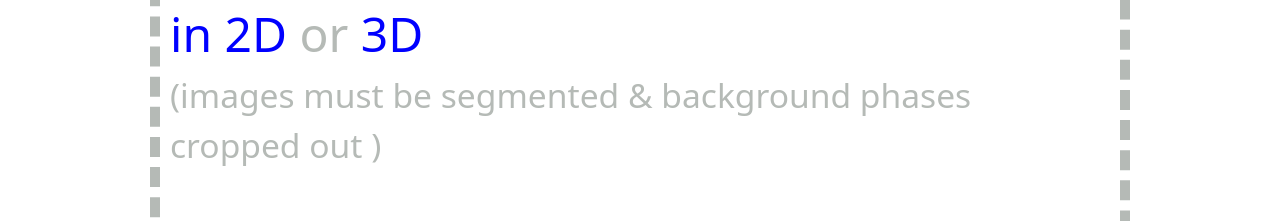
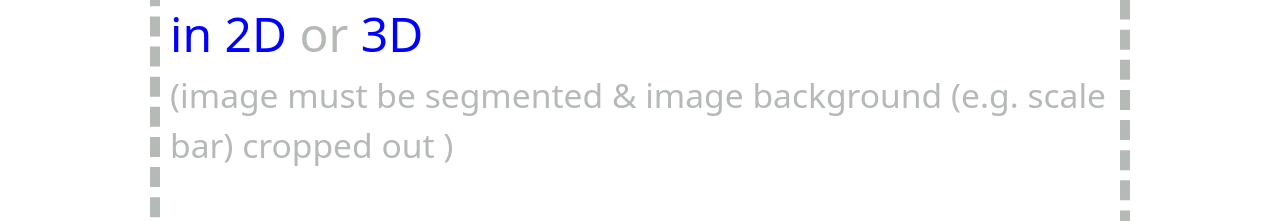
Before and after one commit to tldr-group/ImageRep, a React app in the folder frontend/: page / in a window 1280 px wide. Shown: the part 342-563 px from the top of the page. Built offline with nearby package versions, Linux system fonts and the light colour scheme; the HTML template or start-up script is replaced by a standard one.

Commit message:
Update DragDrop.tsx
changed "background phases" to something more general "image background (e.g. scale bar)"

```diff
--- a/frontend/src/components/DragDrop.tsx
+++ b/frontend/src/components/DragDrop.tsx
@@ -46,7 +46,7 @@ const DragDrop = ({ loadFromFile }: DragDropProps): JSX.Element => {
         >
             {(!isMobile) && <div style={{display: 'flex', alignItems: 'center', flexDirection: 'column'}}>
                 <span>Drag microstructure file, or view example <a style={{ cursor: "pointer", color: 'blue' }} onClick={e => viewExample(DEFAULT_IMAGE_2D)}>in 2D</a> or  <a style={{ cursor: "pointer", color: 'blue' }} onClick={e => viewExample(DEFAULT_IMAGE_3D)}> 3D</a></span>
-                <span style={{fontSize: '0.7em'}}>(images must be segmented & background phases cropped out )</span>
+                <span style={{fontSize: '0.7em'}}>(image must be segmented & image background (e.g. scale bar) cropped out )</span>
             </div>}
         </div>
     );
```
